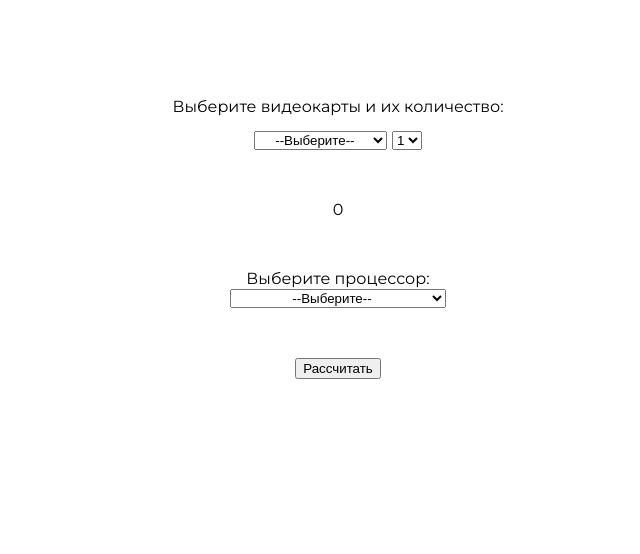
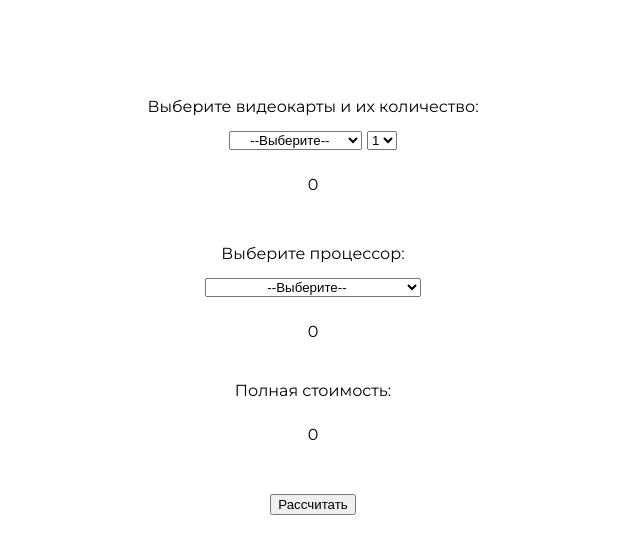
Before and after one commit to 1ef7yy/eco_site, a plain HTML site: page index.html in a window 1280 px wide. Both pictures are taken after a click on the button "Рассчитать". Shown: the part 80-634 px from the top of the page, without its empty margins (327-967 px from the left). Drawn offline with nearby package versions, Linux system fonts and the light colour scheme.

Commit message:
+total, fixed cpu-out

```diff
--- a/index.html
+++ b/index.html
@@ -36,7 +36,7 @@
 
 			</div>
 
-		</div>
+
 				<!--вывод стоимости видевы-->
 		<div id="gpu-out">
 			⠀
@@ -49,8 +49,17 @@
 
 			</select>
 		</div>
+		<div id="cpu-out">
+			⠀
+		</div>
+		</div>
 
+ <div class="overall">
+		Полная стоимость:
+		<div id="total">
 
+		</div>
+	</div>
 
 
 
--- a/main.js
+++ b/main.js
@@ -132,8 +132,8 @@ const total = () => {
 	gpuTotal = gpu_n()*gpu_get();
 	document.getElementById("gpu-out").innerHTML = gpuTotal;
 	cpuTotal = cpu_get();
-	document.getElementById("cpu-out").innterHTML = cpuTotal;
+	document.getElementById("cpu-out").innerHTML = cpuTotal;
 	const extras = 0;
 	let overall = gpuTotal + cpuTotal + extras;
-
+	document.getElementById('total').innerHTML = overall;
 }
--- a/style.css
+++ b/style.css
@@ -9,7 +9,6 @@ body{
 
 .header{
 	margin-top: 50px;
-	text-align: center;
 }
 
 #header-text{
@@ -20,7 +19,6 @@ body{
 
 .main{
 	margin-top: 100px;
-	padding-left: 50px;
 }
 
 
@@ -42,10 +40,6 @@ select{
 }
 
 
-#gpu-out{
-	margin-top: 50px;
-	display: inline-block;
-}
 
 
 
@@ -67,3 +61,17 @@ select{
 	margin-top: 50px;
 	display:block;
 }
+
+.cpu-select{
+	margin-top: 15px;
+}
+
+#cpu-out, #gpu-out, #total{
+	margin-top: 25px;
+	display: block;
+}
+
+
+.overall{
+	margin-top: 40px;
+}
```
